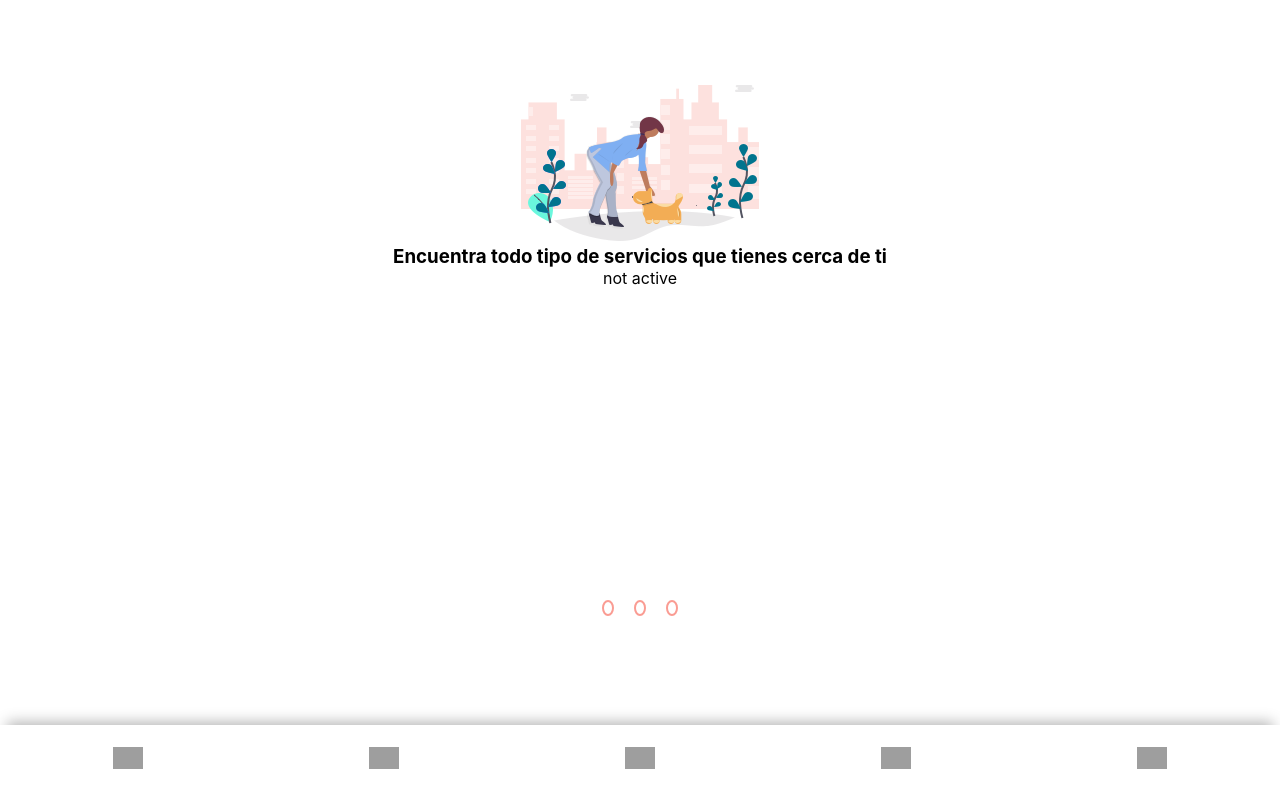
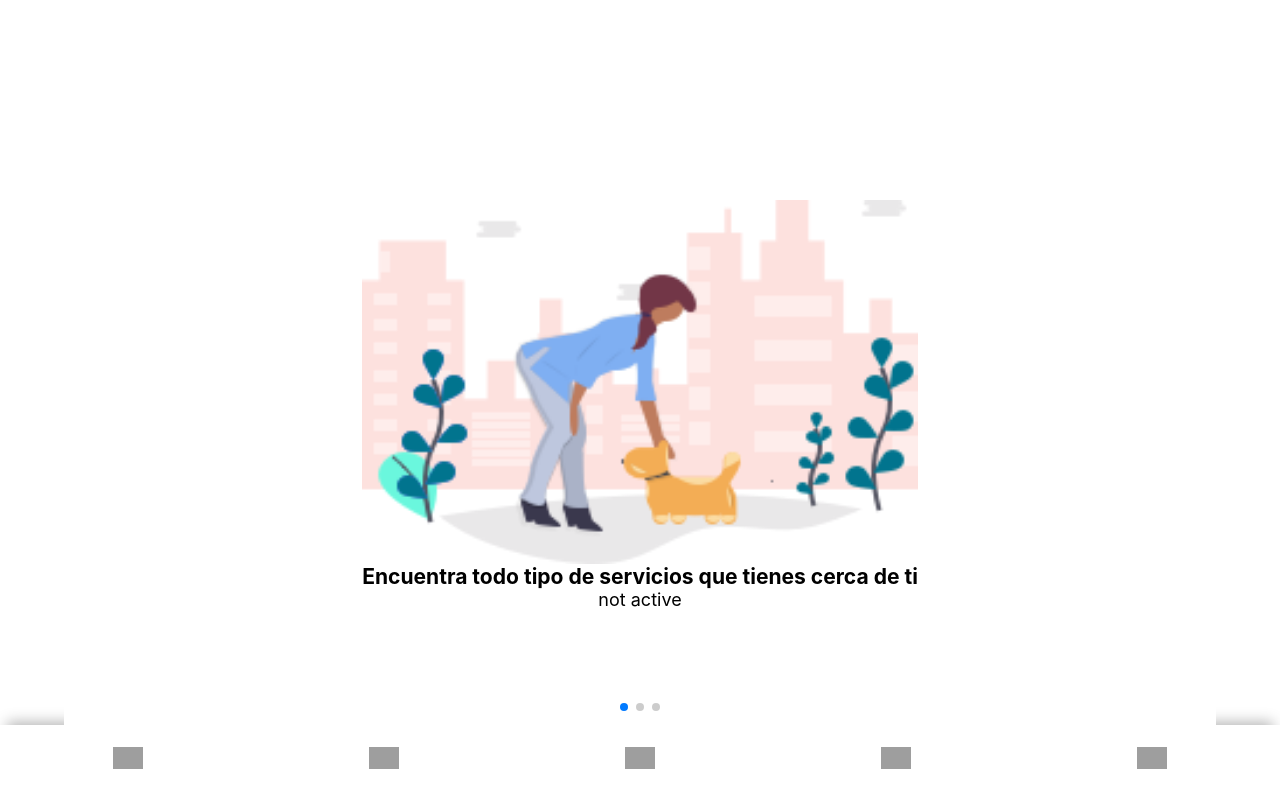
Before and after one commit to Corocottax/proyecto-final-react, a React (Create React App) app: page / in a window 1280 px wide. Shown: the top 808 px of the page. Built offline with nearby package versions, Linux system fonts and the light colour scheme; grey boxes are pictures that could not be loaded.

Commit message:
slider style

```diff
--- a/src/pages/PreLogin/PreLogin.jsx
+++ b/src/pages/PreLogin/PreLogin.jsx
@@ -4,33 +4,37 @@ import { Swiper, SwiperSlide } from 'swiper/react';
 import { useSwiper } from 'swiper/react';
 import "./PreLogin.scss";
 import 'swiper/css';
+import "swiper/css/bundle";
 import 'swiper/css/navigation';
 import 'swiper/css/pagination';
 import 'swiper/css/scrollbar';
 
 const PreLogin = () => {
     const swiper = useSwiper();
-
-
+    const pagination = {
+        clickable: true,
+        renderBullet: function (index, className) {
+          return '<span class="' + className + '">' + "</span>";
+        },
+      };
   return <div className="slider-container">
 
          <Swiper
       modules={[Navigation, Pagination, Scrollbar, A11y]}
+      pagination={pagination}
+      className="mySwiper"
       spaceBetween={50}
       slidesPerView={1}
       onSlideChange={() => {/*...*/}}
       onReachEnd={() => {/*...*/}}
     >
-      <SwiperSlide>{({ isPrev }) => (<div><img src="/images/slider/imagen1.png" alt=""/><h3>Encuentra todo tipo de servicios que tienes cerca de ti</h3>{isPrev ? 'active' : 'not active'}</div>)}</SwiperSlide>
+      <SwiperSlide>{({ isPrev }) => (<div><img src="/images/slider/imagen1.png" alt=""/>
+      <h3>Encuentra todo tipo de servicios que tienes cerca de ti</h3>{isPrev ? 'active' : 'not active'}</div>)}</SwiperSlide>
       <SwiperSlide>{({ isActive }) => (<div><img src="/images/slider/imagen2.png" alt=""/>
       <h3>Adopta desde tu móvil</h3>
       <p>Puedes acceder al perfil de muchos animales que están en adopción y filtrarlos para encontrar el que mejor se adapte a ti</p>{isActive ? 'active' : 'not active'}</div>)}</SwiperSlide>
       <SwiperSlide>{({ isNext }) => (<div><img src="/images/slider/imagen3.png" alt=""/> <h3>Si eres una asociación sube a tus peludos para darles más difusión</h3>{isNext ? 'active' : 'not active'}</div>)}</SwiperSlide>
-      <div className='btn-contain'>
-      <button className='btn-slider' onClick={() => swiper.slideNext()}></button>
-      <button className='btn-slider' onClick={() => swiper.slideActive()}></button>
-      <button className='btn-slider' onClick={() => swiper.slidePrev()}></button>
-      </div>
+
     </Swiper>
   </div>;
 };
--- a/src/pages/PreLogin/PreLogin.scss
+++ b/src/pages/PreLogin/PreLogin.scss
@@ -2,14 +2,6 @@
     min-height: 80vh;
     min-width: 100vw;
     margin-top: 85px;
-}
-.btn-slider{
-    border-radius:50%;
-    min-height: 16px;
-    min-width: 12px;
-    background-color: transparent;
-    border: 2px solid rgb(250 156 147);
-    margin:10px;
 }
 .btn-contain{
     display: flex;
@@ -17,3 +9,48 @@
     align-items:baseline;
     margin-top: 35vh;
 }
+.swiper {
+    width: 90vw;
+    height: 80vh;
+  }
+
+  .swiper-slide {
+    text-align: center;
+    font-size: 18px;
+    background: #fff;
+
+    /* Center slide text vertically */
+    display: -webkit-box;
+    display: -ms-flexbox;
+    display: -webkit-flex;
+    display: flex;
+    -webkit-box-pack: center;
+    -ms-flex-pack: center;
+    -webkit-justify-content: center;
+    justify-content: center;
+    -webkit-box-align: center;
+    -ms-flex-align: center;
+    -webkit-align-items: center;
+    align-items: center;
+  }
+
+  .swiper-slide img {
+    display: block;
+    width: 100%;
+    height: 100%;
+    object-fit: cover;
+  }
+
+  .swiper-pagination-bullet {
+    width: 20px;
+    height: 20px;
+    text-align: center;
+    line-height: 20px;
+    font-size: 12px;
+    color: rgb(250 156 147);
+  }
+
+  .swiper-pagination-bullet-active {
+    color: rgb(250 156 147);
+    background: rgb(250 156 147);
+  }
```
